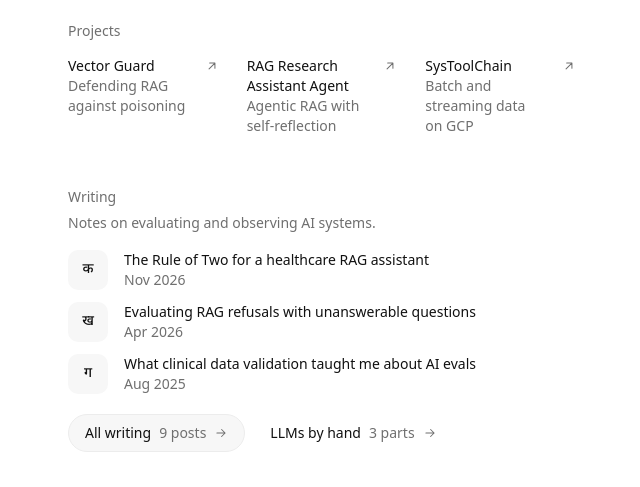
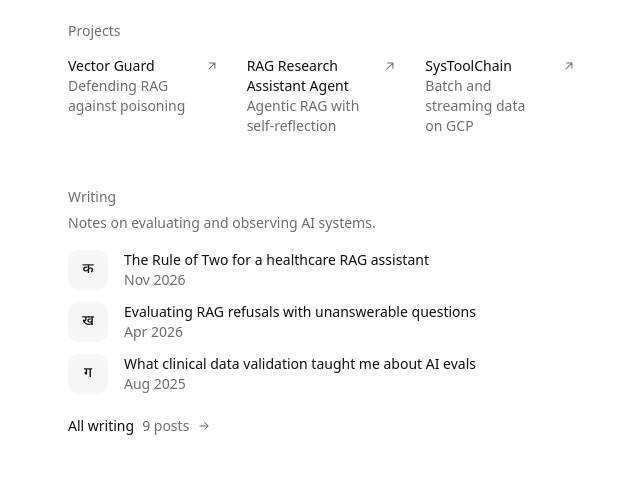
Before and after one commit to mallaneha/mallaneha.github.io, an Astro site: page / in a window 1280 px wide. Shown: the part 624-1111 px from the top of the page, without its empty margins (316-956 px from the left). Built offline with nearby package versions, Linux system fonts and the light colour scheme; Astro itself is replaced by a stand-in of ours.

Commit message:
Writing section: quiet row-style 'All writing' link; drop LLMs by hand button
The filled pill next to a borderless one looked lopsided and heavier than the rows above.
The link now has no fill at rest, the row hover background, and lines up with the column edge.

Co-Authored-By: Claude Opus 5.5 <noreply@anthropic.com>

```diff
--- a/src/pages/index.astro
+++ b/src/pages/index.astro
@@ -34,10 +34,6 @@ const latest = [
   ...writing.filter((w) => w.data.featured),
   ...writing.filter((w) => !w.data.featured),
 ].slice(0, 3);
-// The "LLMs by hand" series gets its own button next to "All writing", pointing at part 1.
-const llmsByHand = writing
-  .filter((w) => w.data.series === "llms-by-hand")
-  .sort((a, b) => (a.data.part ?? 0) - (b.data.part ?? 0));
 
 const featuredDrawers = await Promise.all(
   featured.map(async (p) => ({
@@ -192,16 +188,6 @@ const educationDrawers = await Promise.all(
             <span class="count">{writing.length} posts</span>
             <Icon name="arrowRight" size={14} class="go" />
           </a>
-          {llmsByHand.length > 0 && (
-            <a
-              class="all-writing secondary"
-              href={`/writing/${llmsByHand[0]!.id}/`}
-            >
-              <span>LLMs by hand</span>
-              <span class="count">{llmsByHand.length} parts</span>
-              <Icon name="arrowRight" size={14} class="go" />
-            </a>
-          )}
         </div>
       </>
     ) : (
@@ -460,20 +446,19 @@ const educationDrawers = await Promise.all(
   .small {
     font-size: var(--text-sm);
   }
+  /* "All writing" link under the Writing rows. Same language as a row: no fill or border at rest,
+     the row hover background, and a bleed of --space-3 so the label lines up with the column edge
+     like the section title and tiles. The count and arrow stay muted. */
   .writing-links {
-    display: flex;
-    flex-wrap: wrap;
-    gap: var(--space-2);
-    margin-top: var(--space-4);
+    margin: var(--space-3) calc(-1 * var(--space-3)) 0;
   }
   .all-writing {
     display: inline-flex;
     align-items: center;
     gap: var(--space-2);
-    padding: var(--space-2) var(--space-4);
-    border: 1px solid var(--color-border);
-    border-radius: 999px;
-    background: var(--color-surface);
+    min-height: 2rem;
+    padding: var(--space-1) var(--space-3);
+    border-radius: var(--radius-row);
     color: var(--color-text);
     font-size: var(--text-sm);
     font-weight: var(--weight-medium);
@@ -484,16 +469,10 @@ const educationDrawers = await Promise.all(
       transform var(--transition-press);
     -webkit-tap-highlight-color: transparent;
   }
-  .all-writing:hover {
-    background: var(--color-surface-hover);
-  }
-  /* Secondary: same pill, no fill or border until hover (border stays transparent to keep the size). */
-  .all-writing.secondary {
-    border-color: transparent;
-    background: transparent;
-  }
-  .all-writing.secondary:hover {
-    background: var(--color-surface);
+  @media (hover: hover) and (pointer: fine) {
+    .all-writing:hover {
+      background: var(--color-hover);
+    }
   }
   .all-writing:active {
     transform: scale(0.98);
```
Also changed, not shown: docs/DESIGN.md (+1 -1 lines), tests/visual/interactions.spec.ts (+0 -5 lines).
